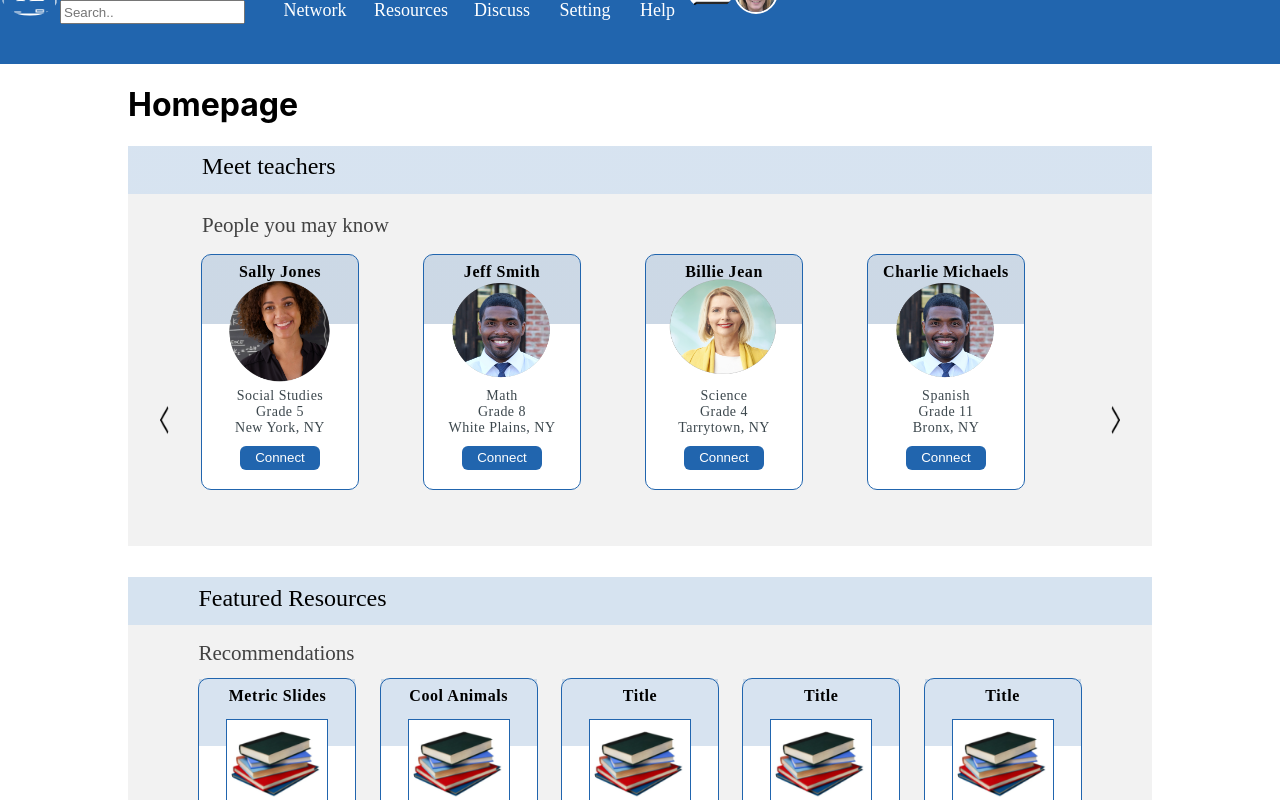
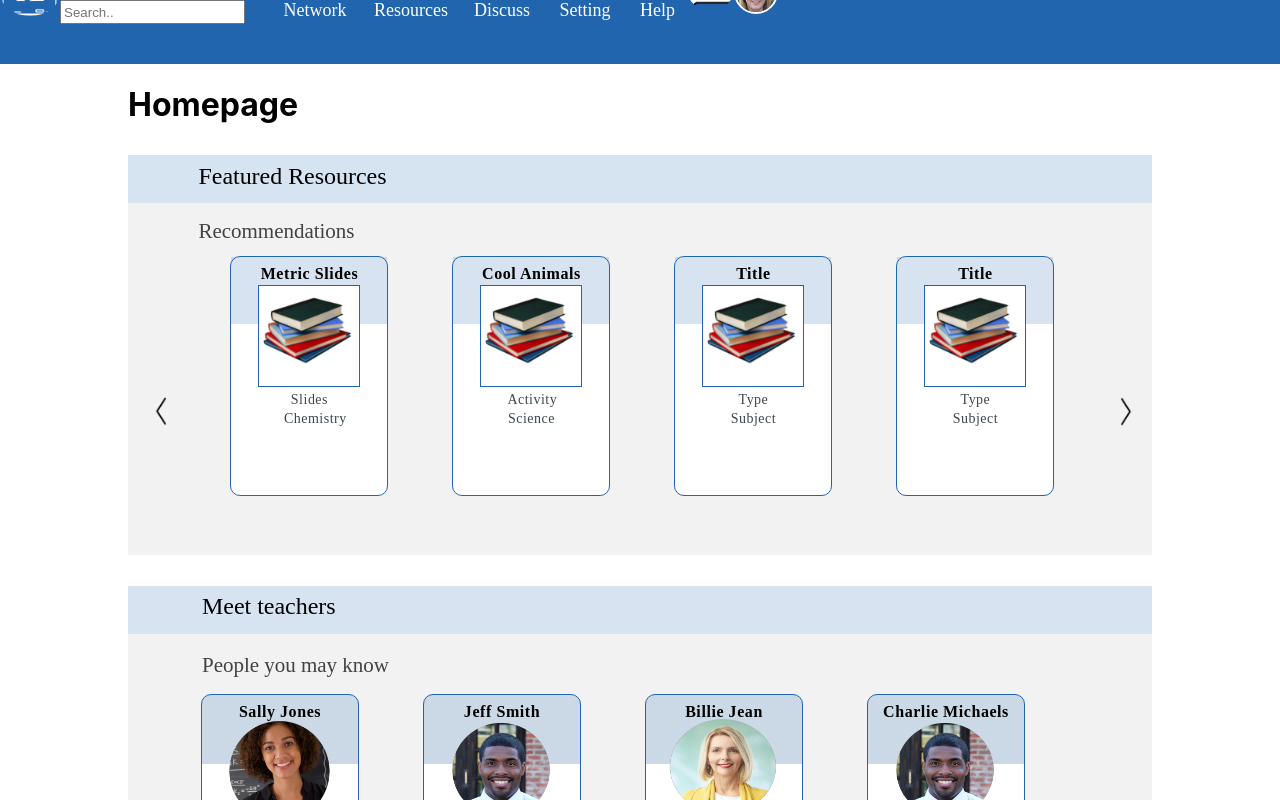
Before and after one commit to jlendle11/teachers-lounge, a React (Create React App) app: page / in a window 1280 px wide. Shown: the top 800 px of the page. Built offline with nearby package versions, Linux system fonts and the light colour scheme.

Commit message:
resources

```diff
--- a/src/components/Homepage/index.js
+++ b/src/components/Homepage/index.js
@@ -15,8 +15,8 @@ function Homepage() {
     return (
         <div>
             <h1>Homepage</h1>
+            <Resources />
             <Teachers />
-            <Resources />
             <Discussions />
         </div>
     )
--- a/src/components/Nav/index.js
+++ b/src/components/Nav/index.js
@@ -1,6 +1,6 @@
 import React from 'react'
 import { Link } from 'react-router-dom'
-import linda from '../../pics/linda.jpeg'
+import linda from '../../pics/Linda.jpeg'
 import Search from '../../pics/search_button.png'
 import Chat from '../../pics/chat.png'
 import Logo from '../../pics/logo.png'
--- a/src/components/Profile/index.js
+++ b/src/components/Profile/index.js
@@ -1,6 +1,6 @@
 import React from 'react'
 import './Profile.css'
-import linda from '../../pics/linda.jpeg'
+// import linda from '../../pics/linda.jpeg'
 
 function Profile() {
     return (
--- a/src/components/Resources/Resources.css
+++ b/src/components/Resources/Resources.css
@@ -99,7 +99,7 @@
 }
 
 .resources-container {
-  margin: 3% 0 5% 0;
+  margin: 3% 0 3% 0;
   display: flex;
   flex-direction: column;
   width: 80vw;
@@ -117,7 +117,7 @@
   border: solid 1px #2165ae;
   background-color: #ffffff;
   position: absolute;
-  margin-top: 5vh;
+  margin-top: 3.5vh;
 }
 .resources-component {
   display: flex;
@@ -150,3 +150,6 @@
   height: auto;
   margin: 18vh 1vw 0 77%;
 }
+.resources-content-container{
+  margin: 0 32px;
+}
```
